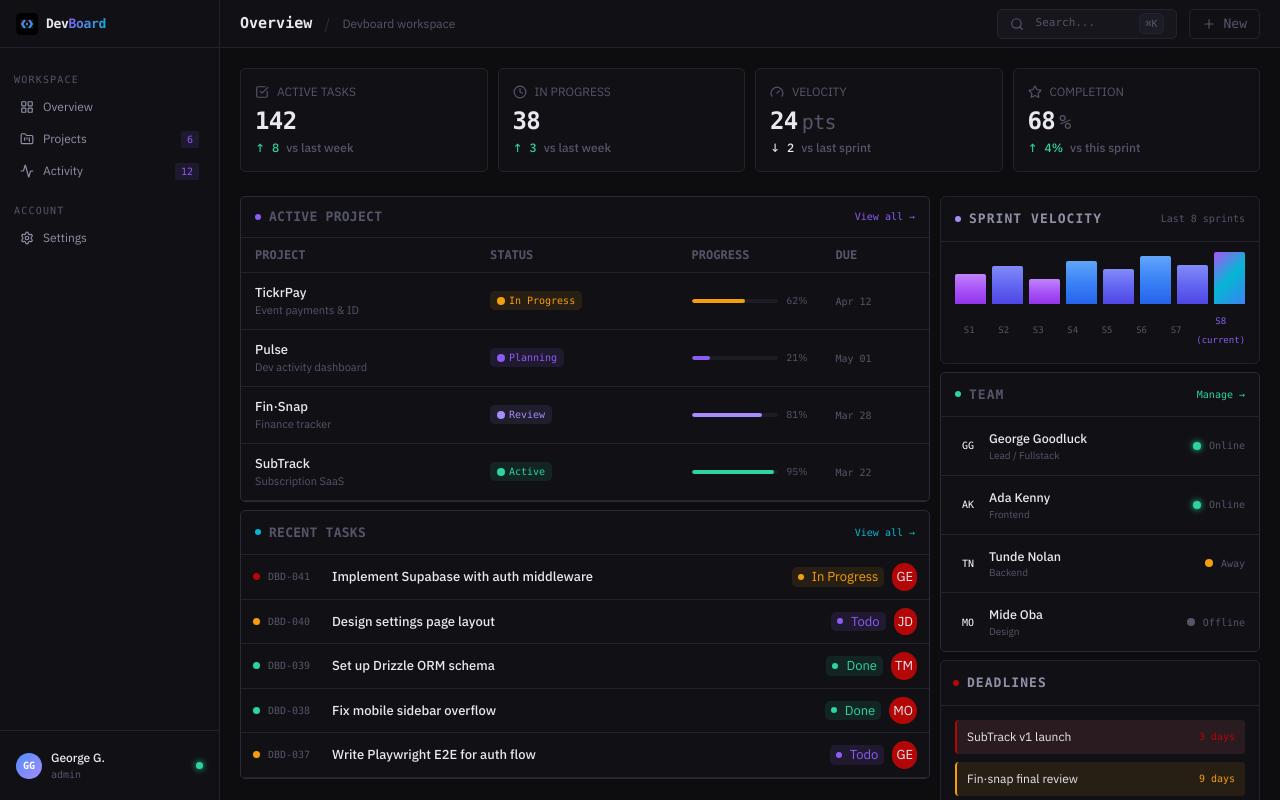
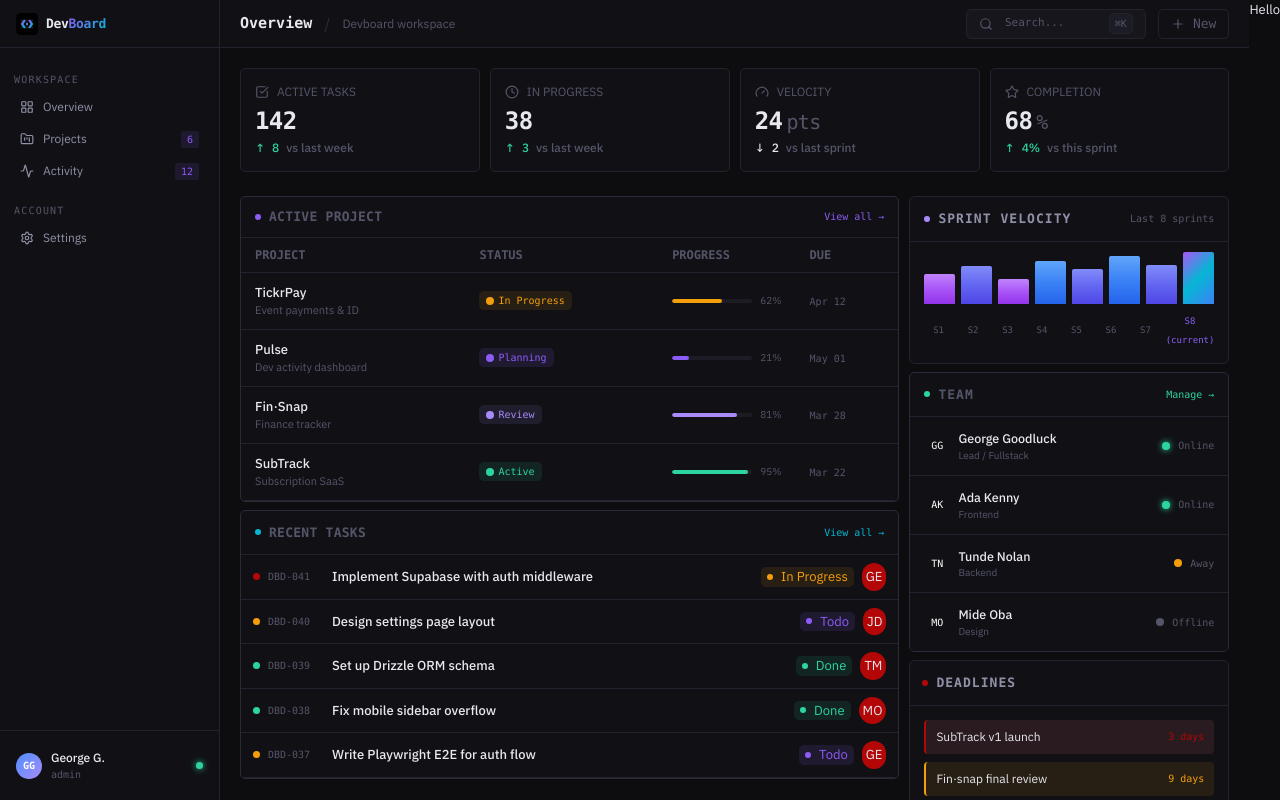
Before and after one commit to georgegoodluck/DevBoard, a Next.js app: page /overview in a window 1280 px wide. Built offline with nearby package versions, Linux system fonts and the light colour scheme.

Commit message:
chore: create BottomNav component

```diff
--- a/app/(dashboard)/layout.tsx
+++ b/app/(dashboard)/layout.tsx
@@ -1,5 +1,6 @@
 import Sidebar from "@/components/layout/sidebar/Sidebar";
 import Topbar from "@/components/layout/topbar/Topbar";
+import BottomNav from "@/components/layout/mobile/BottomNav";
 
 export default function DashboardLayout({
   children,
@@ -16,6 +17,11 @@ export default function DashboardLayout({
         <Topbar />
         <main className="flex-1 overflow-y-auto p-5 w-full">{children}</main>
       </div>
+
+      <div>
+        <BottomNav />
+      </div>
+
     </div>
   );
 }
--- /dev/null
+++ b/components/layout/mobile/BottomNav.tsx
@@ -0,0 +1,7 @@
+export default function BottomNav() {
+  return (
+    <div>
+      <h1>Hello</h1>
+    </div>
+  );
+}
```
